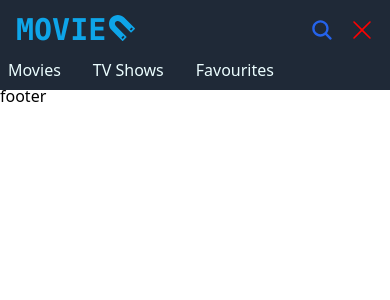
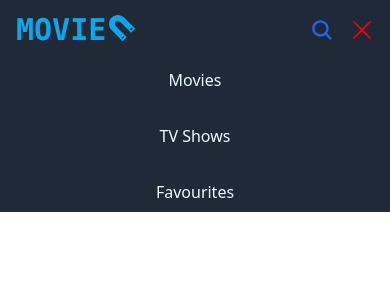
Before and after one commit to Samir984/MovieMagnet, a React (Vite) app: page / in a window 390 px wide. Both pictures are taken after a click on the element 362 px from the left and 30 px from the top of the page. Shown: the top 300 px of the page. Built offline with nearby package versions, Linux system fonts and the light colour scheme.

Commit message:
header compoent refactor

```diff
--- /dev/null
+++ b/src/ui/header/MobileNav.jsx
@@ -0,0 +1,14 @@
+/* eslint-disable react/prop-types */
+import { IoMdMenu } from "react-icons/io";
+import { RxCross1 } from "react-icons/rx";
+
+function MobileNav({ setOpenMobileNav, openMobileNav }) {
+  return (
+    <div onClick={() => setOpenMobileNav((prev) => !prev)}>
+      {!openMobileNav && <IoMdMenu size={24} color="#2563eb" />}
+      {openMobileNav && <RxCross1 size={24} color="red" />}
+    </div>
+  );
+}
+
+export default MobileNav;
--- a/src/ui/header/Nav.jsx
+++ b/src/ui/header/Nav.jsx
@@ -1,17 +1,16 @@
 import { Link } from "react-router-dom";
 import { IoSearch } from "react-icons/io5";
 import { RxCross1 } from "react-icons/rx";
-import { IoMdMenu } from "react-icons/io";
 import { useEffect, useState } from "react";
-
 import SearchQuery from "./SearchQuery";
+import MobileNav from "./MobileNav";
 
 function Nav() {
   const [movieNav, setMovieNav] = useState(() =>
     window.innerWidth <= 540 ? true : false
   );
   const [searchAction, setSeachAction] = useState(false);
-  const [openMovieNav, setOpenMovienav] = useState(false);
+  const [openMobileNav, setOpenMobileNav] = useState(false);
 
   useEffect(() => {
     const handleResize = function () {
@@ -27,21 +26,21 @@ function Nav() {
   return (
     <nav className="flex gap-4">
       <ul
-        className={`flex font-medium text-cyan-50 gap-8 transition-all duration-300 ${
+        className={`flex font-medium text-cyan-50 gap-8 transition-all duration-1000 ${
           movieNav
-            ? "absolute left-0  bg-gray-800 p-2 w-full gap-8 z-10 "
-            : " flex  items-center"
-        } ${openMovieNav ? "top-[50px] " : "top-[-50px] "}}`}
+            ? "absolute top-[60px] bg-gray-800 p-2 w-full items-center gap-8 z-10 flex-col "
+            : "  "
+        } ${openMobileNav ? "left-0 " : "-left-[600px] "}}`}
       >
-        <Link to="/movie">
-          <li className="hover:text-gray-300">Movies</li>
-        </Link>
-        <Link to="/tv">
-          <li className="hover:text-gray-300">TV Shows</li>
-        </Link>
-        <Link to="bookmarks">
-          <li className="hover:text-gray-300">Favourites</li>
-        </Link>
+        <li className="hover:text-gray-300">
+          <Link to="/movie">Movies</Link>
+        </li>
+        <li className="hover:text-gray-300">
+          <Link to="/tv">TV Shows</Link>
+        </li>
+        <li className="hover:text-gray-300">
+          <Link to="bookmarks">Favourites</Link>
+        </li>
       </ul>
 
       <div className="flex justify-center ">
@@ -53,10 +52,10 @@ function Nav() {
         {searchAction && <SearchQuery />}
 
         {movieNav && (
-          <div onClick={() => setOpenMovienav((prev) => !prev)}>
-            {!openMovieNav && <IoMdMenu size={24} color="#2563eb" />}
-            {openMovieNav && <RxCross1 size={24} color="red" />}
-          </div>
+          <MobileNav
+            setOpenMobileNav={setOpenMobileNav}
+            openMobileNav={openMobileNav}
+          />
         )}
       </div>
     </nav>
--- a/src/ui/header/SearchQuery.jsx
+++ b/src/ui/header/SearchQuery.jsx
@@ -15,14 +15,18 @@ function SearchQuery() {
   return (
     <form onSubmit={handelSearch}>
       <div className="absolute left-0 top-[60px] bg-slate-100 w-full px-4 py-2 flex gap-4 items-center z-20 ">
-        <IoSearch size={24} color="black" />
+        <IoSearch color="black" size={20} />
         <input
           type="text"
           className="w-11/12 bg-transparent"
           value={query}
           onChange={(e) => setQuery(e.target.value)}
         />
-        {query && <RxCross1 className="m-auto" onClick={() => setQuery("")} />}
+        <RxCross1
+          className={`${query ? "visible " : " invisible"} `}
+          onClick={() => setQuery("")}
+          size={20}
+        />
       </div>
     </form>
   );
```
Also changed, not shown: 1 other file (tests, documents, lock files or other folders).
